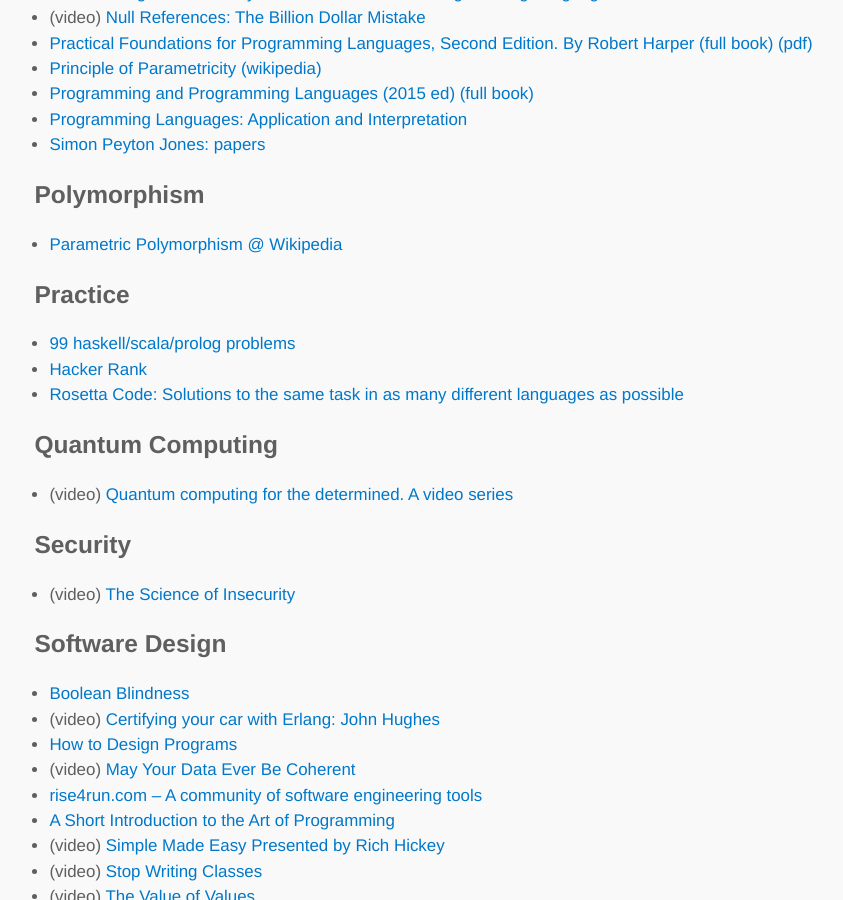
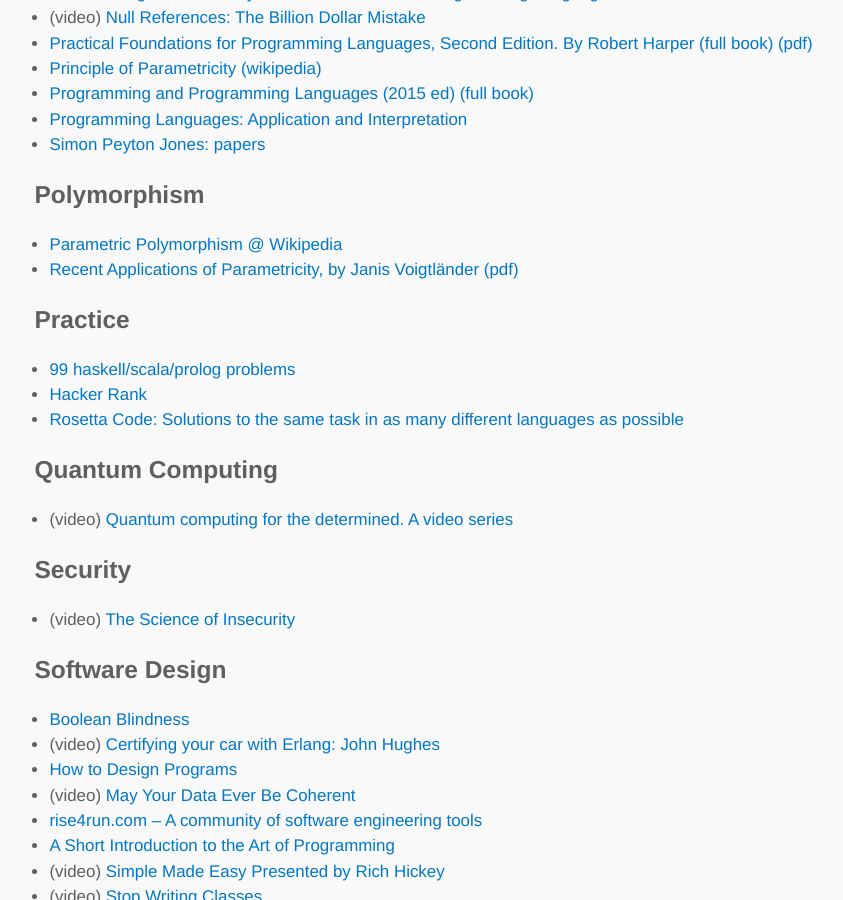
Before and after one commit to lambdatoast/lambdatoast.github.com, a Jekyll site: the page built from cs-resources/index.md, in a window 1280 px wide and 900 px high, scrolled down 6825 px. Shown: the whole window, without its empty margins (200-1043 px from the left). Built offline with Jekyll 4.4.1, drawn with Linux system fonts in a browser that asks for light colours.

Commit message:
Add link to "Recent Applications of Parametricity" paper.

```diff
--- a/cs-resources/index.md
+++ b/cs-resources/index.md
@@ -249,6 +249,7 @@
 
 ## Polymorphism
   - [Parametric Polymorphism @ Wikipedia](http://en.wikipedia.org/wiki/Parametric_polymorphism)
+  - [Recent Applications of Parametricity, by Janis Voigtländer (pdf)](http://citeseerx.ist.psu.edu/viewdoc/download?doi=10.1.1.620.7196&rep=rep1&type=pdf)
 
 ## Practice
   - [99 haskell/scala/prolog problems](http://aperiodic.net/phil/scala/s-99/)
```
